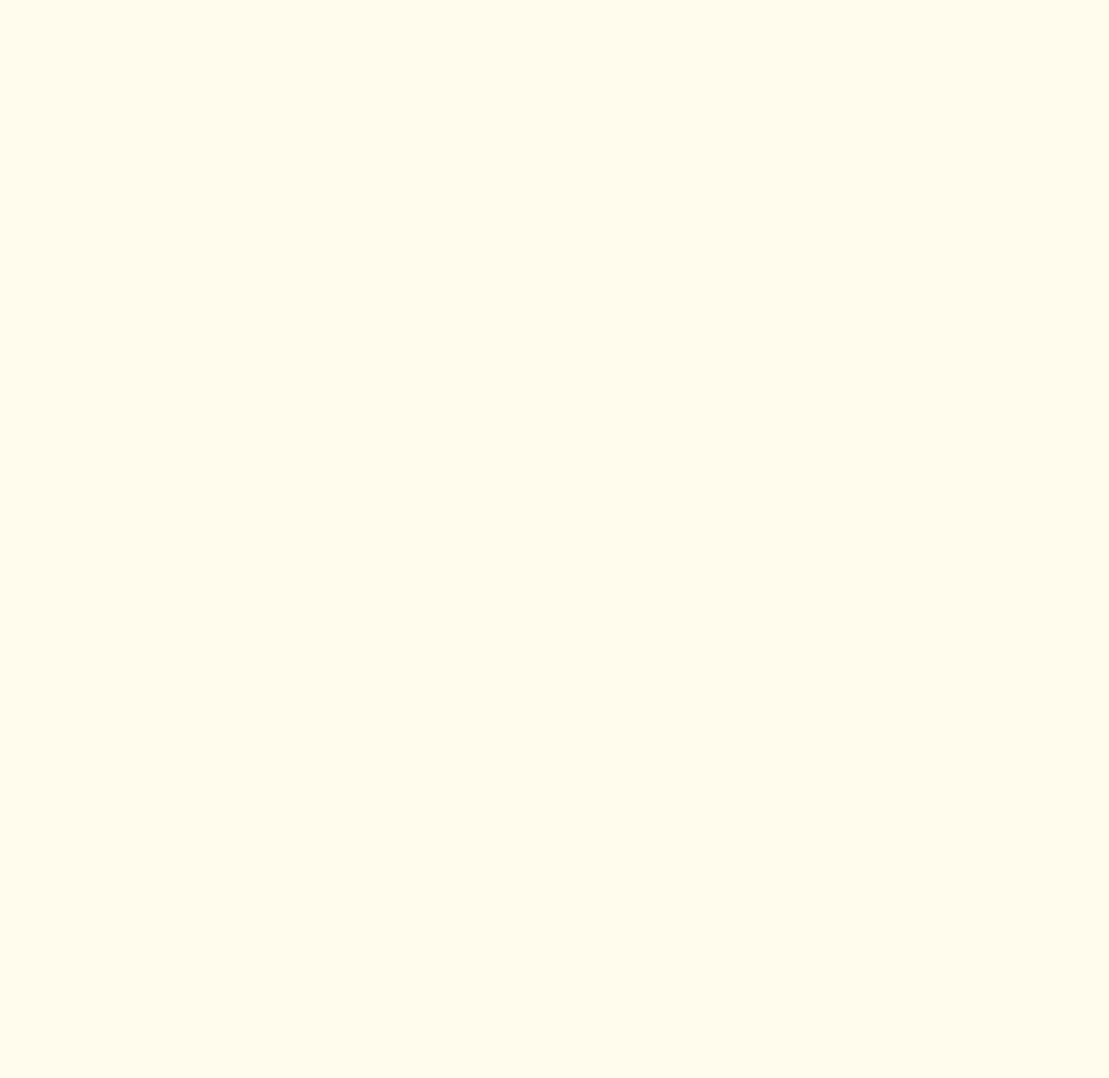
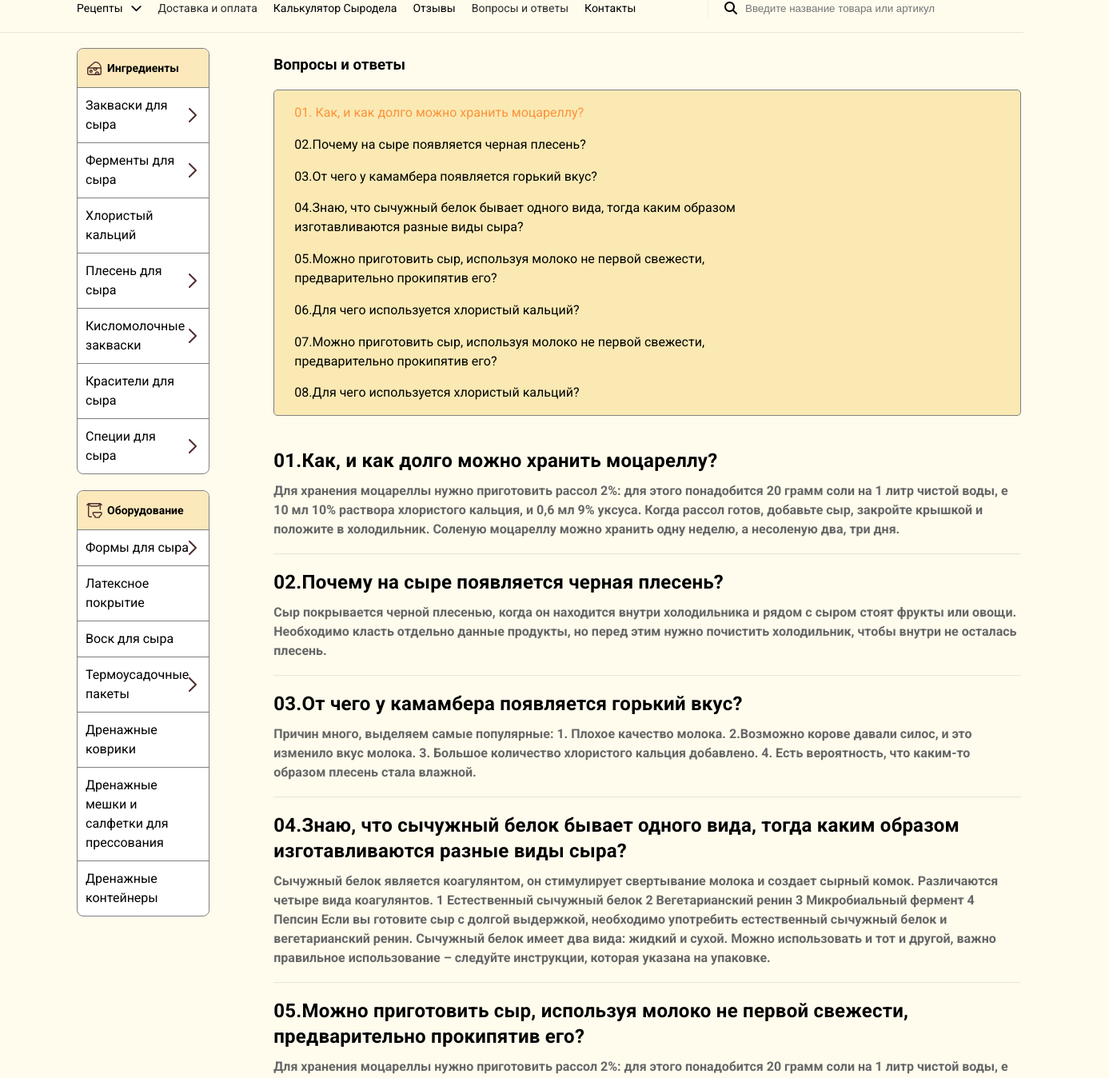
Before and after one commit to farkhodoffcodes/cheesemaking-with-team, a React (Create React App) app: page /ansandquest in a window 1280 px wide. Before the commit this address had no page. Shown: the part 178-1526 px from the top of the page at 80% size, 1387 px wide, since content can reach past the window. Before the commit the page ends 800 px from the top, so only its background shows below. Built offline with nearby package versions, Linux system fonts and the light colour scheme.

Commit message:
ans-and-quest-finished

```diff
--- a/src/App.js
+++ b/src/App.js
@@ -4,6 +4,7 @@ import Home from "./pages/Home";
 import Category from "./components/Categories";
 import Receipts from "./components/Receipts";
 import Delivery from "./components/Delivery/Delivery";
+import AnsAndQuest from "./components/AnsAndQuest/AnsAndQuest";
 
 const App = () => {
   return (
@@ -12,6 +13,7 @@ const App = () => {
         <Route path="/" element={<Home />} />
         <Route path="/category" element={<Category />} />
         <Route path="/delivery" element={<Delivery />} />
+        <Route path="/ansandquest" element={<AnsAndQuest/>} />
         <Route path="/receipts" element={<Receipts />} />
       </Routes>
     </BrowserRouter>
--- /dev/null
+++ b/src/components/AnsAndQuest/AnsAndQuest.jsx
@@ -0,0 +1,69 @@
+import React from 'react'
+import Header from '../Header'
+import Sidebar from '../SideBar/Sidebar'
+import Footer from '../Footer'
+
+const AnsAndQuest = () => {
+  return (
+    <div className='ans-and-quest'>
+        <Header/>
+        <div className="sidebar-and-quests">
+            <Sidebar/>
+            <div className="answers-to-questions">
+                <h3>Вопросы и ответы</h3>
+                <div className="quest-bar">
+                    <p className='quest-1 orange-quest'>01. Как, и как долго можно хранить моцареллу?</p>
+                    <p className='quest-1'>02.Почему на сыре появляется черная плесень?</p>
+                    <p className='quest-1'>03.От чего у  камамбера появляется горький вкус?</p>
+                    <p className='quest-1'>04.Знаю, что сычужный белок бывает одного вида, тогда каким образом изготавливаются разные виды сыра? </p>
+                    <p className='quest-1'>05.Можно приготовить сыр, используя молоко не первой свежести, предварительно прокипятив его?</p>
+                    <p className='quest-1'>06.Для чего используется хлористый кальций?  </p>
+                    <p className='quest-1'>07.Можно приготовить сыр, используя молоко не первой свежести, предварительно прокипятив его? </p>
+                    <p className='quest-1'>08.Для чего используется хлористый кальций?</p>
+                </div>
+                <div className="answer-bar first-ans-bar">
+                    <h4 className='ans-1'>01.Как, и как долго можно хранить моцареллу?</h4>
+                    <p className='ans-2'>Для хранения моцареллы нужно приготовить рассол 2%: для этого понадобится 20 грамм соли на 1 литр чистой воды, е 10 мл 10% раствора хлористого кальция, и 0,6 мл 9% уксуса. Когда рассол готов, добавьте сыр, закройте крышкой и положите в холодильник.
+Соленую моцареллу можно хранить одну неделю, а несоленую два, три дня.</p>
+                </div>
+                <hr />
+                <div className="answer-bar">
+                    <h4 className='ans-1'>02.Почему на сыре появляется черная плесень?</h4>
+                    <p className='ans-2'>Сыр покрывается черной плесенью, когда он находится внутри холодильника и рядом с сыром стоят фрукты или овощи. Необходимо класть отдельно данные продукты, но перед этим нужно почистить холодильник, чтобы внутри не осталась плесень.</p>
+                </div>
+                <hr />
+                <div className="answer-bar">
+                    <h4 className='ans-1'>03.От чего у  камамбера появляется горький вкус?</h4>
+                    <p className='ans-2'>Причин много, выделяем самые популярные:
+1. Плохое качество молока.
+2.Возможно корове давали силос, и это изменило вкус молока.
+3. Большое количество хлористого кальция добавлено.
+4. Есть вероятность, что каким-то образом плесень стала влажной. </p>
+                </div>
+                <hr />
+                <div className="answer-bar">
+                    <h4 className='ans-1'>04.Знаю, что сычужный белок бывает одного вида, тогда каким образом изготавливаются разные виды сыра?</h4>
+                    <p className='ans-2'>Сычужный белок является коагулянтом, он стимулирует свертывание молока и создает сырный комок.
+Различаются четыре вида коагулянтов.
+1 Естественный сычужный белок
+2 Вегетарианский ренин
+3 Микробиальный фермент
+4 Пепсин
+Если вы готовите сыр с долгой выдержкой, необходимо употребить естественный сычужный белок и вегетарианский ренин.
+Сычужный белок  имеет два вида: жидкий и сухой. Можно использовать и тот и другой, важно правильное использование – следуйте инструкции, которая указана на упаковке.</p>
+                </div>
+                <hr />
+                <div className="answer-bar">
+                    <h4 className='ans-1'>05.Можно приготовить сыр, используя молоко не первой свежести, предварительно прокипятив его?</h4>
+                    <p className='ans-2'>Для хранения моцареллы нужно приготовить рассол 2%: для этого понадобится 20 грамм соли на 1 литр чистой воды, е 10 мл 10% раствора хлористого кальция, и 0,6 мл 9% уксуса. Когда рассол готов, добавьте сыр, закройте крышкой и положите в холодильник.
+Соленую моцареллу можно хранить одну неделю, а несоленую два, три дня.</p>
+                </div>
+                <hr className='last-hr-in-ans-and-quest' />
+            </div>
+        </div>
+        <Footer/>
+    </div>
+  )
+}
+
+export default AnsAndQuest
--- a/src/components/Header/index.jsx
+++ b/src/components/Header/index.jsx
@@ -78,10 +78,10 @@ const Header = () => {
                         <p>Рецепты
                         <i class="fa-solid fa-chevron-down"></i>
                         </p>
-                        <Link to={'/delivery'}><p>Доставка и оплата</p></Link>
+                    <Link to={'/delivery'} className='delivery-and-payment-link'><p className='delivery-and-payment-p'>Доставка и оплата</p></Link>
                         <p>Калькулятор Сыродела</p>
                         <p>Отзывы</p>
-                        <p>Вопросы и ответы</p>
+                        <Link to={"/ansandquest"} className='ans-and-quest-link'><p>Вопросы и ответы</p></Link>
                         <p>Контакты</p>
                         <div className='input'>
                             <i class="fa-solid fa-magnifying-glass"></i>
--- a/src/index.css
+++ b/src/index.css
@@ -325,6 +325,14 @@ hr {
   }
 }
 
+.delivery-and-payment-link{
+  text-decoration: none;
+  color: #292929;
+}
+.ans-and-quest-link{
+  text-decoration: none;
+  color: #292929;
+}
 .ingredients--promo{
   display: flex;
   align-self: center;
@@ -435,3 +443,68 @@ hr {
     }
   }
 }
+
+
+.ans-and-quest{
+  width: 100%;
+
+  .sidebar-and-quests{
+    width: 85%;
+    display: flex;
+    margin: 0 auto;
+
+    .answers-to-questions{
+      display: flex;
+      flex-direction: column;
+      margin-left: 80px;
+      margin-top: 10px;
+
+      .quest-bar{
+        width: 935px;
+        height: 408px;
+        background-color: #FAE9B3;
+        border-radius: 5px;
+        border: 1px solid gray;
+        display: flex;
+        flex-direction: column;
+        justify-content: space-evenly;
+        padding: 0 25px;
+        margin-top: 20px;
+        margin-bottom: 40px;
+
+        .orange-quest{
+          color: #FD9339;
+        }
+        .quest-1{
+          width: 600px;
+          font-size: 16px;
+          font-weight: 400;
+          line-height: 24px;
+        }
+      }
+      .answer-bar{
+        display: flex;
+        flex-direction: column;
+        width: 935px;
+        /* margin-top: 30px; */
+
+        .ans-1{
+          font-size: 24px;
+          font-weight: 700;
+          line-height: 32px;
+          letter-spacing: 0.01em;
+        }
+        .ans-2{
+          margin-top: 10px;
+          color: #666666;
+          font-size: 16px;
+          font-weight: 600;
+          line-height: 24px;
+        }
+      }
+      .last-hr-in-ans-and-quest{
+        margin-bottom: 60px;
+      }
+    }
+  }
+}
```
